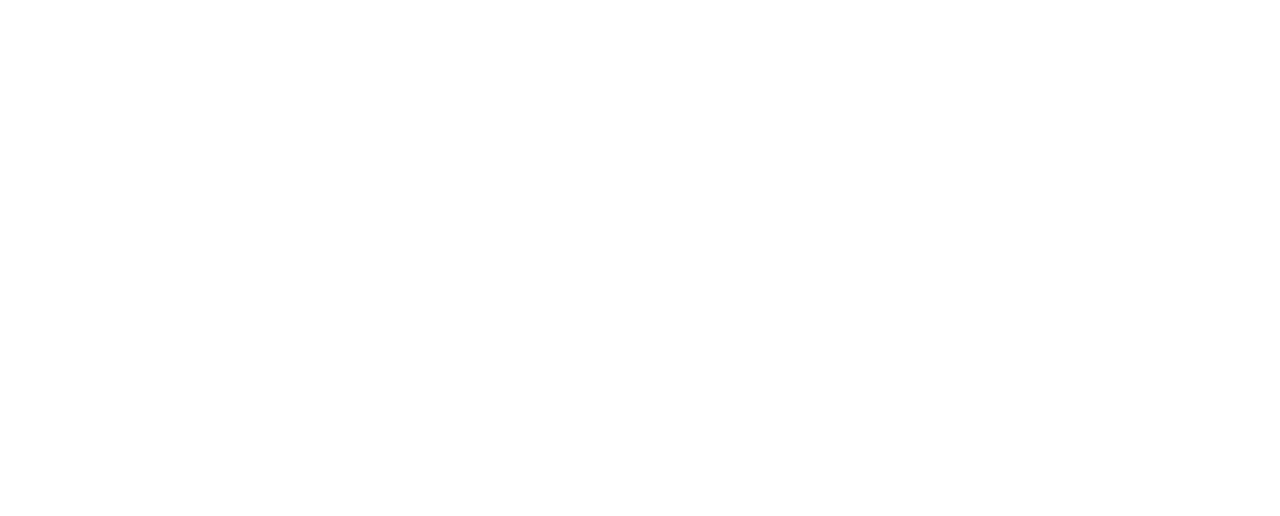
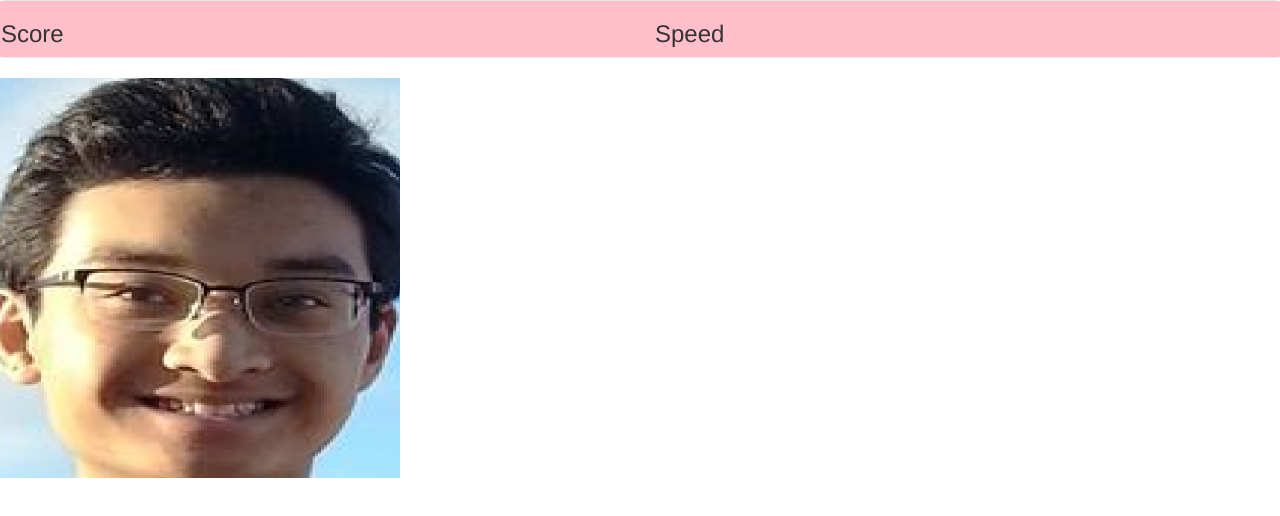
Before and after one commit to ayang629/AddtivityGames, a plain HTML site: page index.html in a window 1280 px wide. Drawn offline with nearby package versions, Linux system fonts and the light colour scheme.

Commit message:
best commit ever

```diff
--- a/index.html
+++ b/index.html
@@ -3,7 +3,7 @@
 <html>
 <head> <!-- anything in head you don’t see on the view -->
 <link rel="stylesheet" href="https://maxcdn.bootstrapcdn.com/bootstrap/3.3.4/css/bootstrap.min.css">
-
+<link href="style.css" rel="stylesheet" />
 <script src="http://ajax.googleapis.com/ajax/libs/jquery/1.11.2/jquery.min.js"></script>
 	<header>
 	<title>Snake Game</title>
@@ -11,16 +11,20 @@
 	</head>
 
 	<body>
-		<nav class=”navbar navbar-default”>
-		</nav>
-		<div class=”row”>
+		<nav class="navbar navbar-default">
+
+		<div class="row" id = "infoBar">
 			<div class="col-md-6" id="score">
+				<h3>Score</h3>
 			</div>
 			<div class="col-md-6" id="speed">
+				<h3>Speed</h3>
 			</div>
 		</div>
+		</nav>
 		<div class="row">
 			<div class="col-md-12" id="gamefield">
+				<img src = "Capture.png" width = "400" height = "400" />
 			</div>
 		</div>
 	</body>
--- /dev/null
+++ b/style.css
@@ -0,0 +1,2 @@
+#infoBar{
+	background-color: pink;}
```
Also changed, not shown: Capture.PNG (added).
